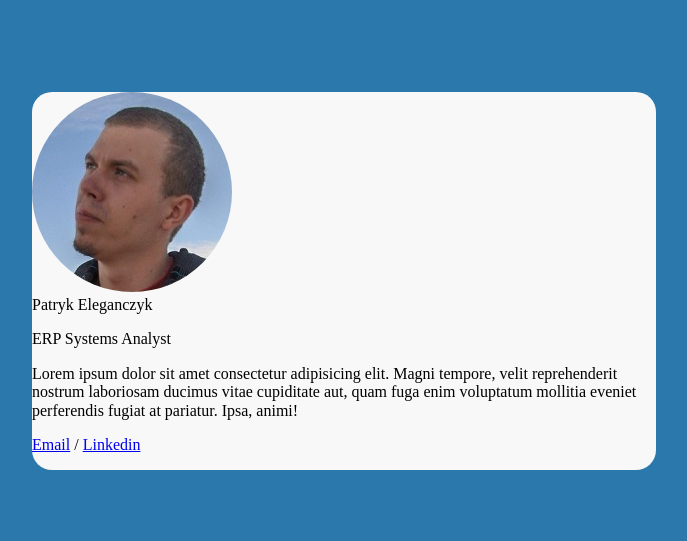
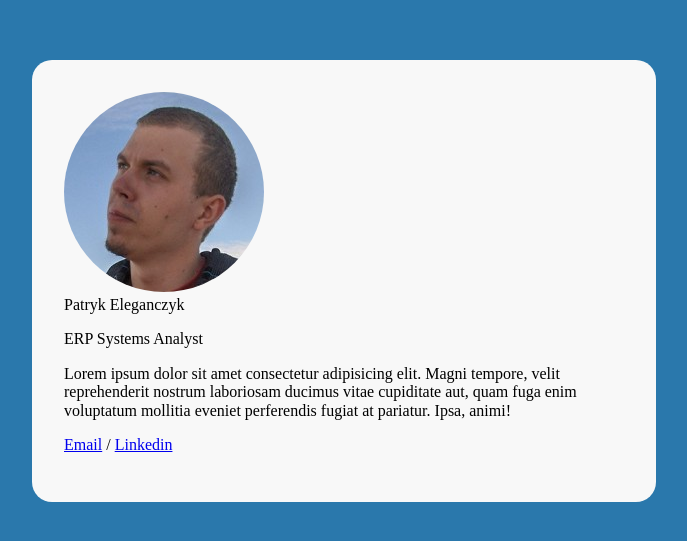
Before and after one commit to patos87/business-card, a plain HTML site: page index.html in a window 1280 px wide. Shown: the part 119-660 px from the top of the page, without its empty margins (296-983 px from the left). Drawn offline with Linux system fonts and the light colour scheme.

Commit message:
BEM added

```diff
--- a/index.html
+++ b/index.html
@@ -9,19 +9,19 @@
   </head>
   <body>
     <main class="main">
-      <article class="article">
-        <img class="image" src="0.jpg" alt="Patryk Eleganczyk" />
-        <header>
-          <hi>Patryk Eleganczyk</hi>
-          <p>ERP Systems Analyst</p>
+      <article class="person">
+        <img class="person__photo" src="0.jpg" alt="Patryk Eleganczyk" />
+        <header class="person__info">
+          <hi class="person__name">Patryk Eleganczyk</hi>
+          <p class="person__position">ERP Systems Analyst</p>
         </header>
-        <p>
+        <p class="person__decription">
           Lorem ipsum dolor sit amet consectetur adipisicing elit. Magni
           tempore, velit reprehenderit nostrum laboriosam ducimus vitae
           cupiditate aut, quam fuga enim voluptatum mollitia eveniet perferendis
           fugiat at pariatur. Ipsa, animi!
         </p>
-        <p>
+        <p class="person__decription">
           <a href="mailto:patos87@o2.pl">Email</a> /
           <a
             href="https://www.linkedin.com/in/patryk-eleganczyk-1920a2b1/"
--- a/style.css
+++ b/style.css
@@ -1,3 +1,11 @@
+html {
+    box-sizing: border-box;
+}
+
+*, *:before, *:after {
+    box-sizing: inherit;
+}
+
 body {
     background: #2a78ac;
     display: flex;
@@ -11,8 +19,9 @@ body {
     border-radius: 20px;
     width: 624px;
     margin: 16px;
+    padding: 32px;
 }
 
-.image {
+.person__photo {
     border-radius: 50%;
 }
```
